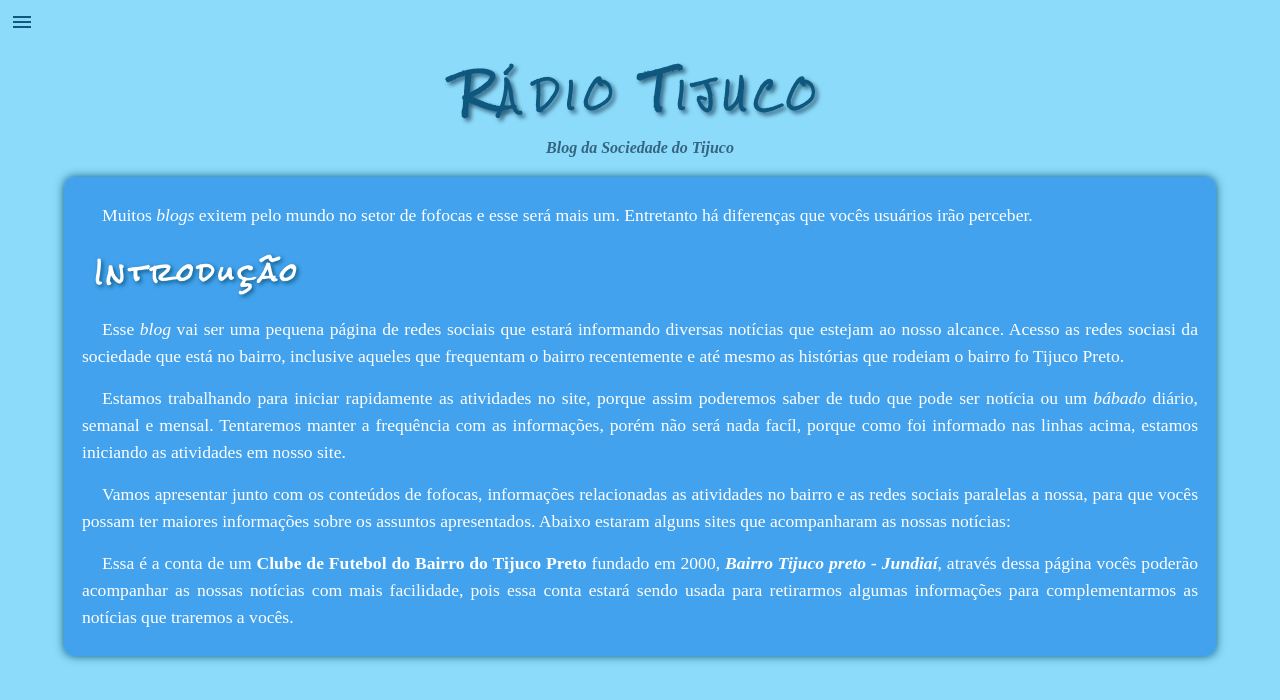
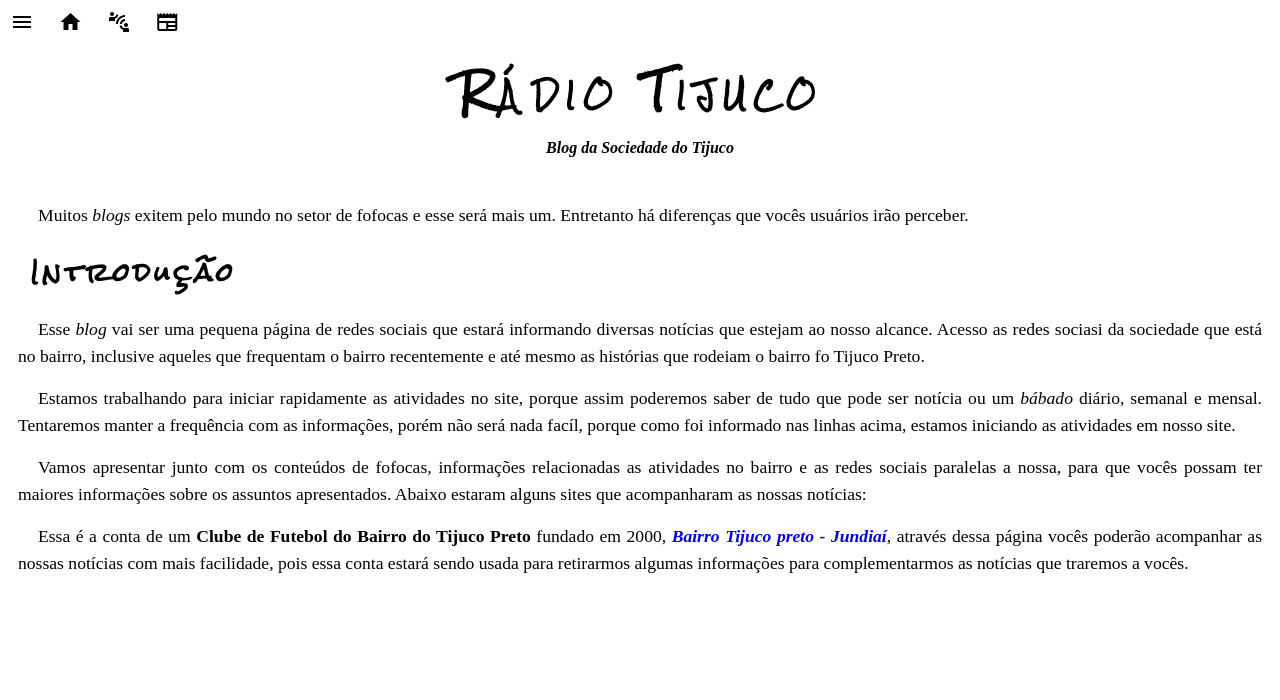
Before and after one commit to Sowrato/HTML-CSS, a plain HTML site: page Site Pessoal/index.html in a window 1280 px wide. Both pictures are taken after a click on the icon "menu". Drawn offline with Linux system fonts and the light colour scheme; a web font is replaced by a local one.

Commit message:
CSS
Retornei a coloração do site para branco e preto, porque as cores que eu havia selecionado não me agradaram, então irei pensar em outra combinação de cores.
Além disso eu efetuei a customização do Menu, fazendo-o mostrar e guardar os tópicos, usando JavaScript.

```diff
--- a/Site Pessoal/index.html
+++ b/Site Pessoal/index.html
@@ -16,14 +16,16 @@
 </head>
 <body>
     <header>
-        <i class="material-icons">menu</i>
-        <menu>
-            <a href="home.html"><i class="material-icons">home</i></a>
-            <a href="noticias.html"><i class="material-icons">connect_without_contact</i></a>
-            <a href="fofocas.html"><i class="material-icons">newspaper</i></a>
+        <i class="material-icons" onclick="menu()">menu</i>
+        <menu id="itens">
+            <i class="material-icons">home</i>
+            <i class="material-icons">connect_without_contact</i>
+            <i class="material-icons">newspaper</i>
         </menu>
-        <h1>Rádio Tijuco</h1>
-        <p>Blog da Sociedade do Tijuco</p>
+        <div id="titulo">
+            <h1>Rádio Tijuco</h1>
+            <p>Blog da Sociedade do Tijuco</p>
+        </div>
     </header>
     <main>
         <p>Muitos <em>blogs</em> exitem pelo mundo no setor de fofocas e esse será mais um. Entretanto há diferenças que vocês usuários irão perceber.</p>
@@ -36,5 +38,6 @@
     <footer>
 
     </footer>
+    <script src="script.js"></script>
 </body>
 </html>
--- /dev/null
+++ b/Site Pessoal/script.js
@@ -0,0 +1,7 @@
+function menu() {
+    if (itens.style.display == 'inline') {
+        itens.style.display = 'none'
+    } else {
+        itens.style.display = 'inline'
+    }
+}
--- a/Site Pessoal/site.css
+++ b/Site Pessoal/site.css
@@ -5,13 +5,6 @@
 :root {
     --fonte01:'Rock Salt', cursive;
     --fonte02: 'Ysabeau', sem serifa;
-
-
-    --cor1: #69CAFF;
-    --cor2: #1CB0FF;
-    --cor3: #168CCC;
-    --cor4: #346580;
-    --cor5: #0E5880;
 }
 
 html::-webkit-scrollbar {
@@ -20,11 +13,9 @@ html::-webkit-scrollbar {
 
 html::-webkit-scrollbar-thumb {
     border-radius: 10px;
-    background-image: linear-gradient(to top, var(--cor1), var(--cor2), var(--cor3));
 }
 
 html::-webkit-scrollbar-track {
-    background-color: var(--cor3);
     border-radius: 10px;
 }
 
@@ -39,7 +30,6 @@ html {
     width: 100vw;
     height: 100vh;
     font-family: Arial, Helvetica, sans-serif;
-    background-color: rgb(141, 219, 250);
 }
 
 header {
@@ -49,7 +39,6 @@ header {
 header > i {
     padding: 10px;
     cursor: pointer;
-    color: var(--cor5);
 }
 
 /* Aplicar JavaScript no MENU */
@@ -61,55 +50,46 @@ header > menu {
     display: none;
 }
 
-header > menu > a {
-    text-decoration: none;
-    color: var(--cor5);
+header > menu > i {
     margin-right: 20px;
+    color: black;
+    cursor: pointer;
 }
 
-header > h1 {
-    color: var(--cor5);
+header > #titulo > h1 {
     text-align: center;
     font-size: 2.5em;
     font-family: var(--fonte01);
     font-variant: small-caps;
     letter-spacing: 7px;
-    text-shadow: 3px 3px 4px var(--cor4);
 }
 
-header > p {
+header > #titulo > p {
     text-align: center;
     font-style: italic;
     font-size: 1em;
-    color: var(--cor4)
-    ;
     font-weight: bold;
     font-family: var(--fonte02);
 }
 
 main {
     display: block;
-    background-color: rgba(18, 126, 228, 0.603);
     margin: auto;
-    width: 90vw;
+    width: 100vw;
     text-align: justify;
     padding: 10px;
     border-radius: 10px;
-    box-shadow: 0 0 10px var(--cor5);
     font-family: var(--fonte02);
 }
 
 main > h2 {
-    color: white;
     font-size: 1.5em;
     text-indent: 20px;
     font-family: var(--fonte01);
     letter-spacing: 4px;
-    text-shadow: 2px 2px 4px var(--cor5);
 }
 
 main > p {
-    color: white;
     font-size: 1.1em;
     padding: 0 8px;
     margin: 15px 0;
@@ -119,12 +99,10 @@ main > p {
 
 main > p > a {
     text-decoration: none;
-    color: white;
     font-style: italic;
     font-weight: bold;
 }
 
 main > p > a:hover {
     text-decoration: underline;
-    color: var(--cor5);
 }
```
